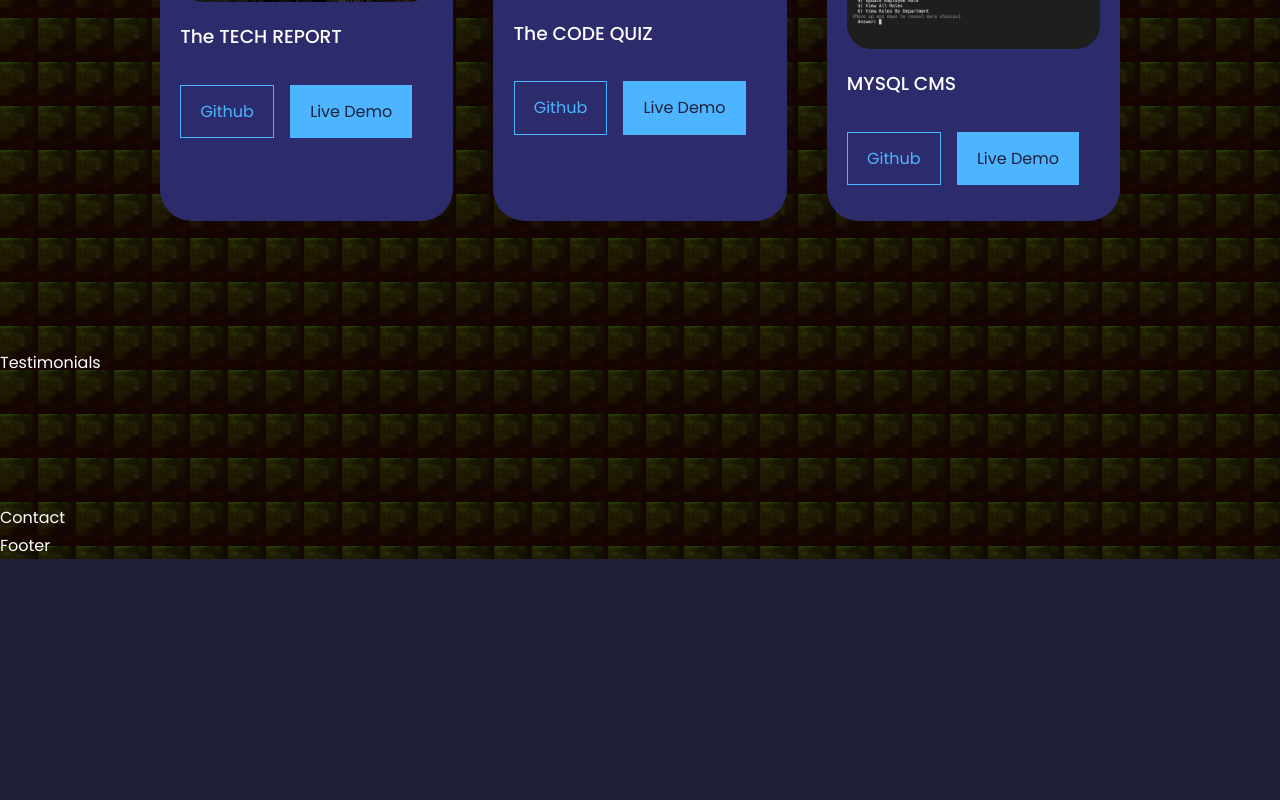
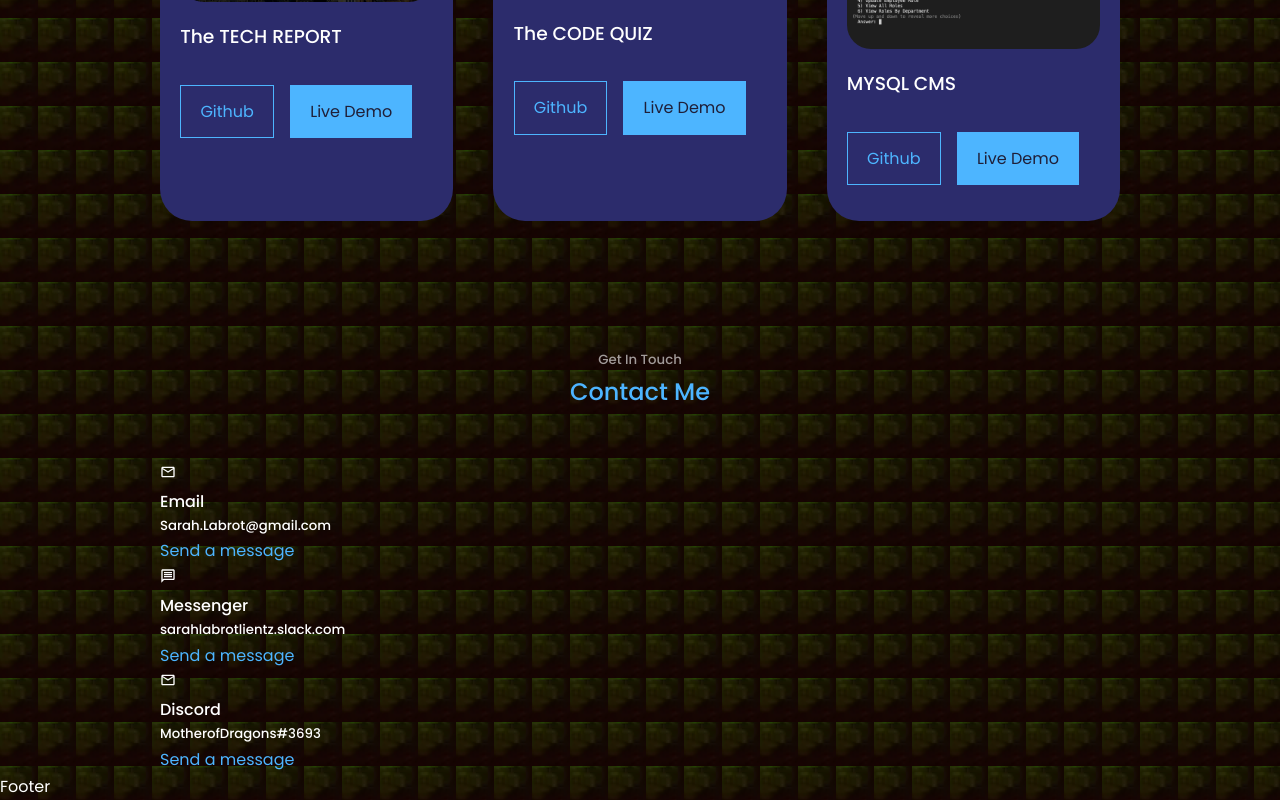
Before and after one commit to SarahLabrotLientz/react-portfolio, a React (Create React App) app: page / in a window 1280 px wide. Shown: the part 3546-4346 px from the top of the page. Before the commit the page ends 4105 px from the top, so only its background shows below. Built offline with nearby package versions, Linux system fonts and the light colour scheme.

Commit message:
starting on contact component

```diff
--- a/src/App.jsx
+++ b/src/App.jsx
@@ -5,7 +5,6 @@
 import Experience from './components/experience/Experience'
 import Services from './components/services/Services'
 import Portfolio from './components/portfolio/Portfolio'
-import Testimonials from './components/testimonials/Testimonials'
 import Contact from './components/contact/Contact'
 import Footer from './components/footer/Footer'
 
@@ -18,7 +17,6 @@
         <Experience/>
         <Services/>
         <Portfolio/>
-        <Testimonials/>
         <Contact/>
         <Footer/>
 
--- a/src/components/contact/Contact.jsx
+++ b/src/components/contact/Contact.jsx
@@ -1,9 +1,45 @@
 import React from 'react'
 import './contact.css'
-
+import {MdMailOutline} from 'react-icons/md'
+import {MdOutlineMessage} from 'react-icons/md'
 const Contact = () => {
   return (
-    <section id='contact'>Contact</section>
+    <section id='contact'>
+      <h5>Get In Touch</h5>
+      <h2>Contact Me</h2>
+
+      <div className="container contact__container">
+        <div className="contact__options">
+          {/* EMAIL */}
+          <article className="contact__option">
+            <MdMailOutline/>
+            <h4>Email</h4>
+            <h5>Sarah.Labrot@gmail.com</h5>
+            <a href="mailto:Sarah.Labrot@gmail.com">Send a message</a>
+          </article>
+        {/* Messanger */}
+          <article className="contact__option">
+            <MdOutlineMessage/>
+            <h4>Messenger</h4>
+            <h5>sarahlabrotlientz.slack.com</h5>
+            <a href="https://sarahlabrotlientz.slack.com/archives/D02EJ9YPU59">Send a message</a>
+          </article>
+           {/* EMAIL */}
+          <article className="contact__option">
+            <MdMailOutline/>
+            <h4>Discord</h4>
+            <h5>MotherofDragons#3693</h5>
+            <a href="https://discord.com/">Send a message</a>
+          </article>
+
+        </div>
+
+        {/* End of CONTACT OPTIONS */}
+
+        <form action=''></form>
+
+      </div>
+    </section>
   )
 }
 
--- a/src/components/testimonials/Testimonials.jsx
+++ /dev/null
@@ -1,10 +0,0 @@
-import React from 'react'
-import './testimonials.css'
-
-const Testimonials = () => {
-  return (
-    <section id= 'testimonials'>Testimonials</section>
-  )
-}
-
-export default Testimonials
```
Also changed, not shown: src/components/testimonials/testimonials.css (deleted).
